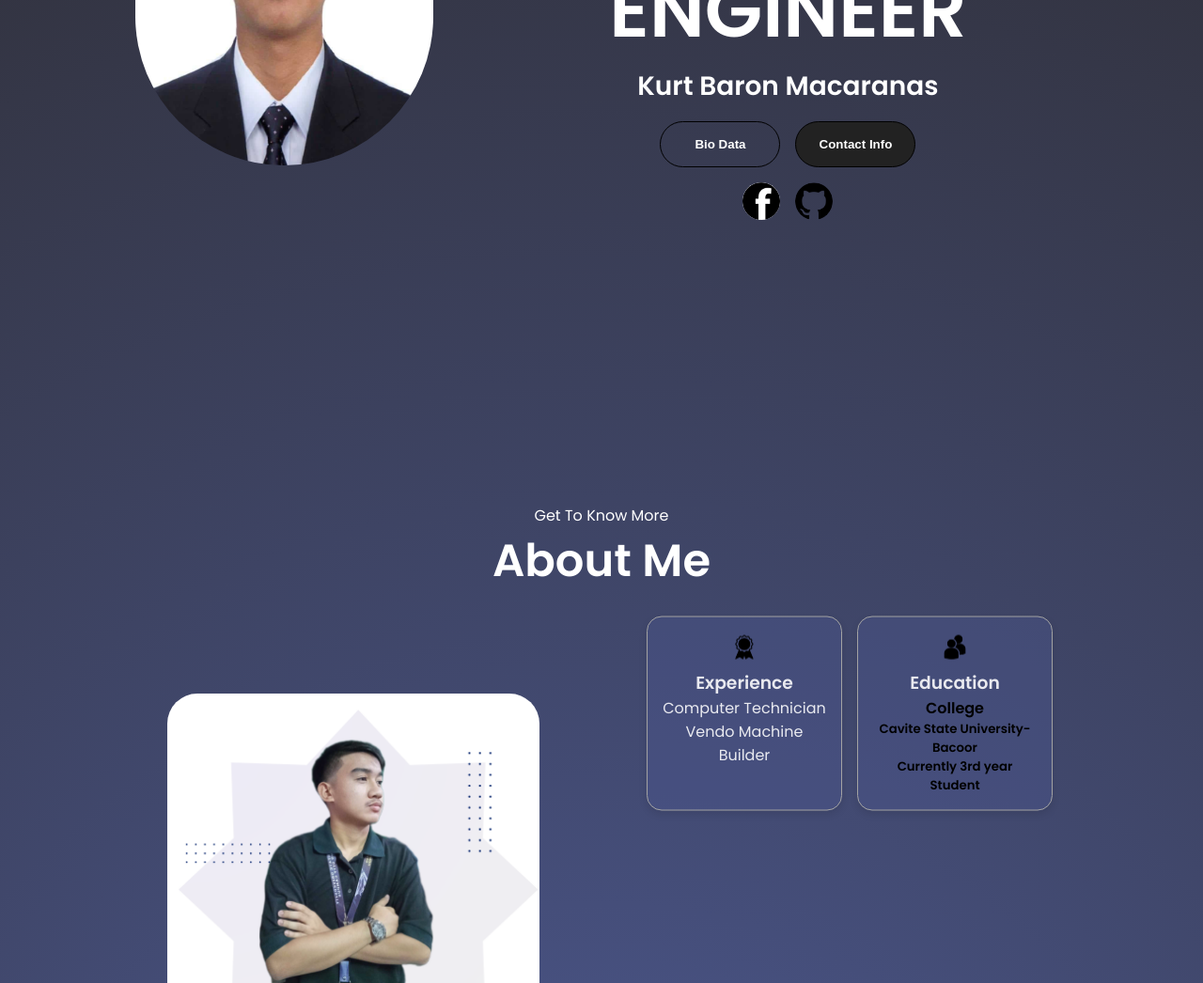
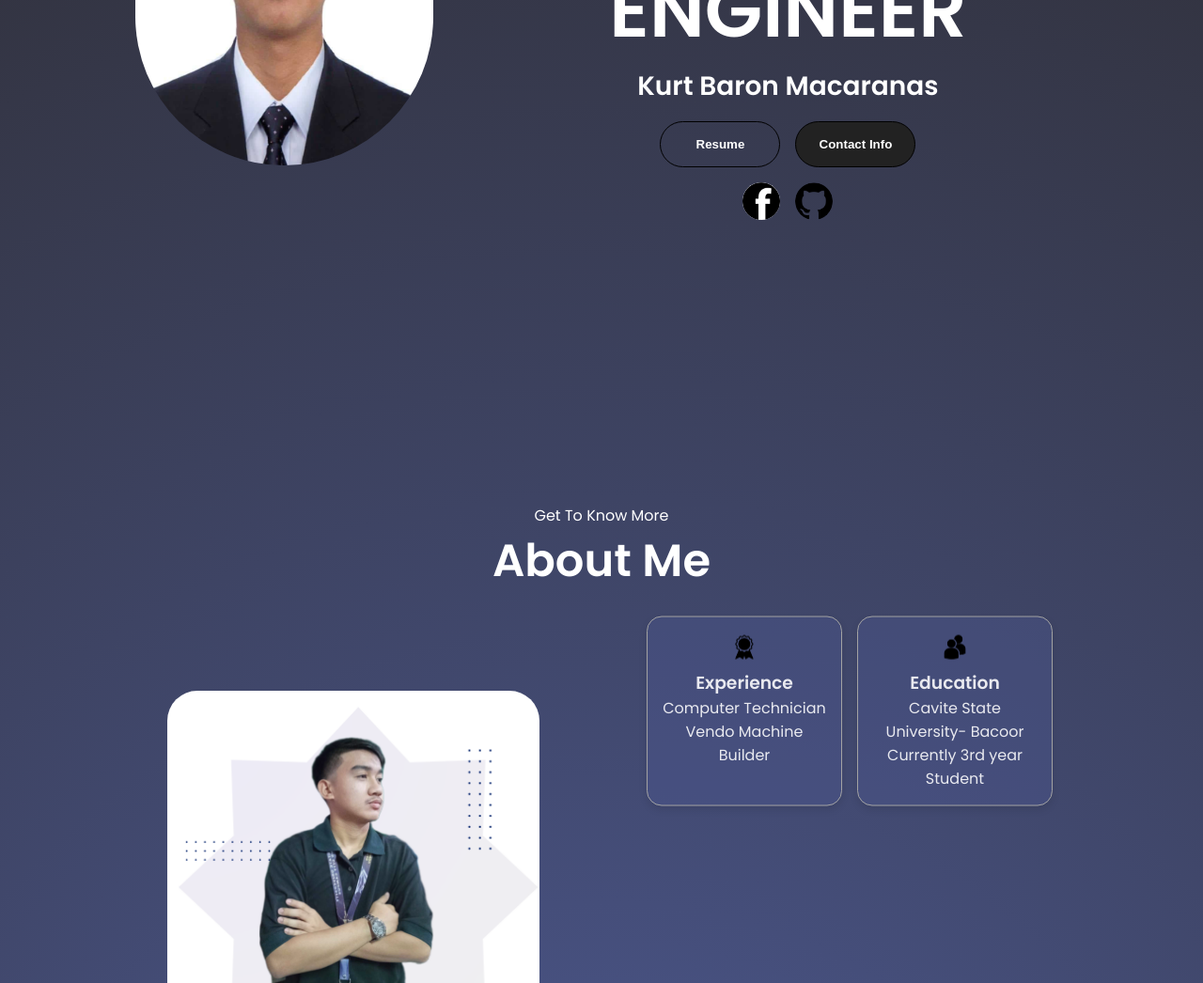
Before and after one commit to kurtmacs/KBMacaranas-Portfolio, a plain HTML site: page index.html in a window 1280 px wide. Shown: the part 480-1526 px from the top of the page at 94% size. Drawn offline with Linux system fonts and the light colour scheme.

Commit message:
Done edit

```diff
--- a/index.html
+++ b/index.html
@@ -53,7 +53,7 @@
                        class="btn btn-color-2"
                        onclick="window.open('./assets/resume-example.pdf')"
                    >
-                   Bio Data
+                   Resume
                </button>
                    <button class="btn btn-color-1" onclick="location.href='./#contact'">
                    Contact Info
@@ -61,7 +61,7 @@
                </div>
                <div id="socials-container">
                    <img src="./assets/linkedin.png" alt="My LinkedIn profile" class="icon-fb" onclick="location.href='https://www.facebook.com/Kurtmacaranas14'">
-                   <img src="./assets/github.png" alt="My Github profile" class="icon-fb" onclick="location.href='https://github.com/kurtmacs/kurtportfolio'">
+                   <img src="./assets/github.png" alt="My Github profile" class="icon-fb" onclick="location.href='https://github.com/kurtmacs'">
                </div>
 
            </div>
@@ -87,9 +87,8 @@
                     <div class="details-container">
                         <img src="./assets/education.png" alt="Education icon" class="icon"/>
                         <h3>Education</h3>
-                        <h4>College</h4>
-                        <h5>Cavite State University- Bacoor <br>
-                            Currently 3rd year Student</h5>
+                        <p>Cavite State University- Bacoor <br>
+                            Currently 3rd year Student</p>
                     </div>
                 </div>
                 <div class="text-container">
--- a/style.css
+++ b/style.css
@@ -308,6 +308,7 @@ a:hover {
 }
 
 #socials-container {
+    cursor: pointer;
     display: flex;
     justify-content: center;
     gap: 1rem;
```
Also changed, not shown: 1 other file.
